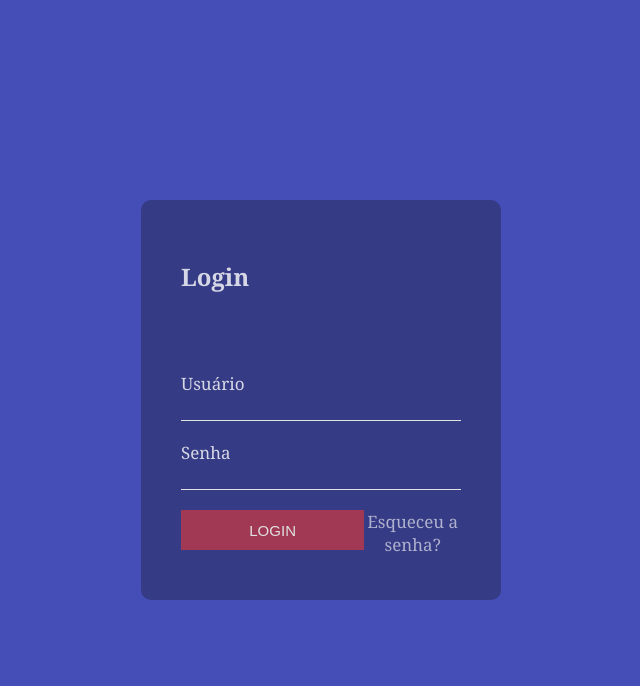
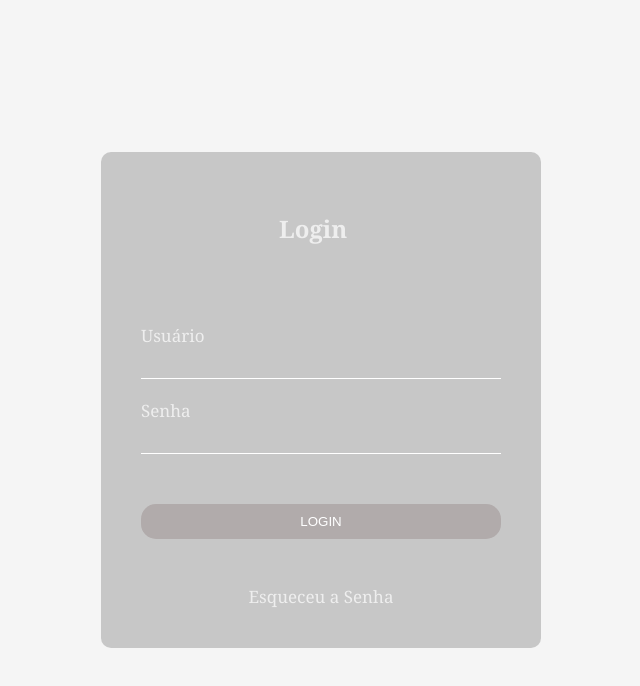
Before and after one commit to Laizia/TDS_DS_2023, a plain HTML site: page aula_03/login.html in a window 1280 px wide. Shown: the whole page, without its empty margins (319-959 px from the left). Drawn offline with Linux system fonts and the light colour scheme.

Commit message:
Aula 3 de desenvolvimento de sistemas

```diff
--- a/aula_03/login.html
+++ b/aula_03/login.html
@@ -1,12 +1,10 @@
 <!DOCTYPE html>
 <html lang="pt-br">
-
 <head>
     <meta charset="UTF-8">
     <link rel="stylesheet" href="./styles.css"/>
     <title>Login</title>
 </head>
-
 <body>
     <div id="login">
         <form class="card">
@@ -18,18 +16,17 @@
                     <label for="usuario">Usuário</label>
                     <input type="text" id="usuario" autocomplete="off">
                 </div>
+
                 <div class="card-content-area">
                     <label for="password">Senha</label>
                     <input type="password" id="password" autocomplete="off">
                 </div>
             </div>
-
             <div class="card-footer">
-                <input type="submit" value="login" class="submit">
-                <a href="#">Esqueceu a senha?</a>
+                    <input type="submit" value="login" class="submit">
+                    <a href="">Esqueceu a Senha</a>
             </div>
         </form>
     </div>
 </body>
-
 </html>
--- a/aula_03/styles.css
+++ b/aula_03/styles.css
@@ -1,42 +1,48 @@
 body {
+    background-color: whitesmoke;
     padding: 0px;
     margin: 0px;
-    background-color: #454db6;
+    justify-content: center;
+    align-items: center;
+    display: flex;
+    min-height: 100vh;
 }
 
 #login {
     display: flex;
     justify-content: center;
     align-items: center;
-    height: 100vh;
+    height: 90vh;
     font-family: Cambria, Cochin, Georgia, Times, 'Times New Roman', serif;
+
 }
 
 .card {
-    background-color: rgba(19, 19, 19, 0.3);
+    background-color: rgba(19, 19, 19, 0.2);
     padding: 40px;
     border-radius: 10px;
-    width: 280px;
+    width: 360px;
 }
 
 .card-header {
     padding-bottom: 50px;
-    opacity: 0.8;
-    color: #fff;
+    opacity: 0.7;
+    color: white;
+    padding-left: 138px;
 }
 
 .card-content label {
-    color: #fff;
+    color: white;
     font-size: 17px;
-    opacity: 0.8;
+    opacity: 0.7;
 }
 
 .card-content input {
     margin-top: 10px;
-    padding: 0px 5px;
+    padding: 03px 02px;
     background-color: transparent;
     border: none;
-    border-bottom: 1px solid #e1e1e1;
+    border-bottom: 1px solid #fff;
     outline: none;
     color: #fff;
 }
@@ -49,18 +55,19 @@ body {
 
 .card-footer {
     display: flex;
-    flex-directi`n: column;
+    flex-direction: column;
+
 }
 
 .card-footer .submit {
+    color: white;
+    width: 100%;
+    height: 35px;
+    background-color: #b1abab;
+    border: none;
+    border-radius: 15px;
+    margin: 40px 0px;
     cursor: pointer;
-    width: 100%;
-    height: 40px;
-    background-color: #a13854;
-    border: none;
-    color: #e1e1e1;
-    font-size: 15px;
-    margin: 10px 0px;
     text-transform: uppercase;
 }
 
@@ -69,6 +76,6 @@ body {
     text-decoration: none;
     text-align: center;
     font-size: 17px;
-    margin-top: 10px;
-    opacity: 0.6;
+    margin-top: 06px;
+    opacity: 0.7;
 }
```
